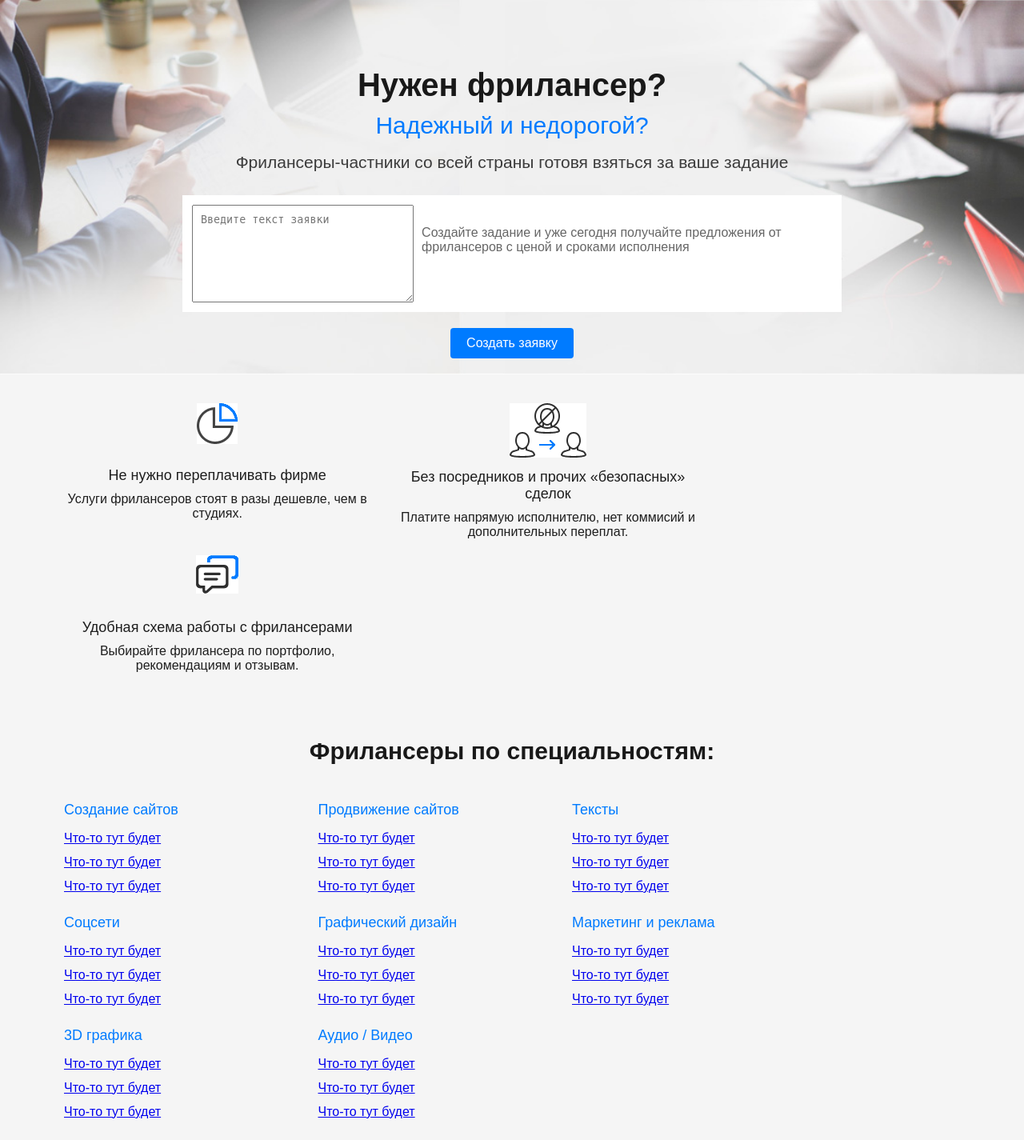
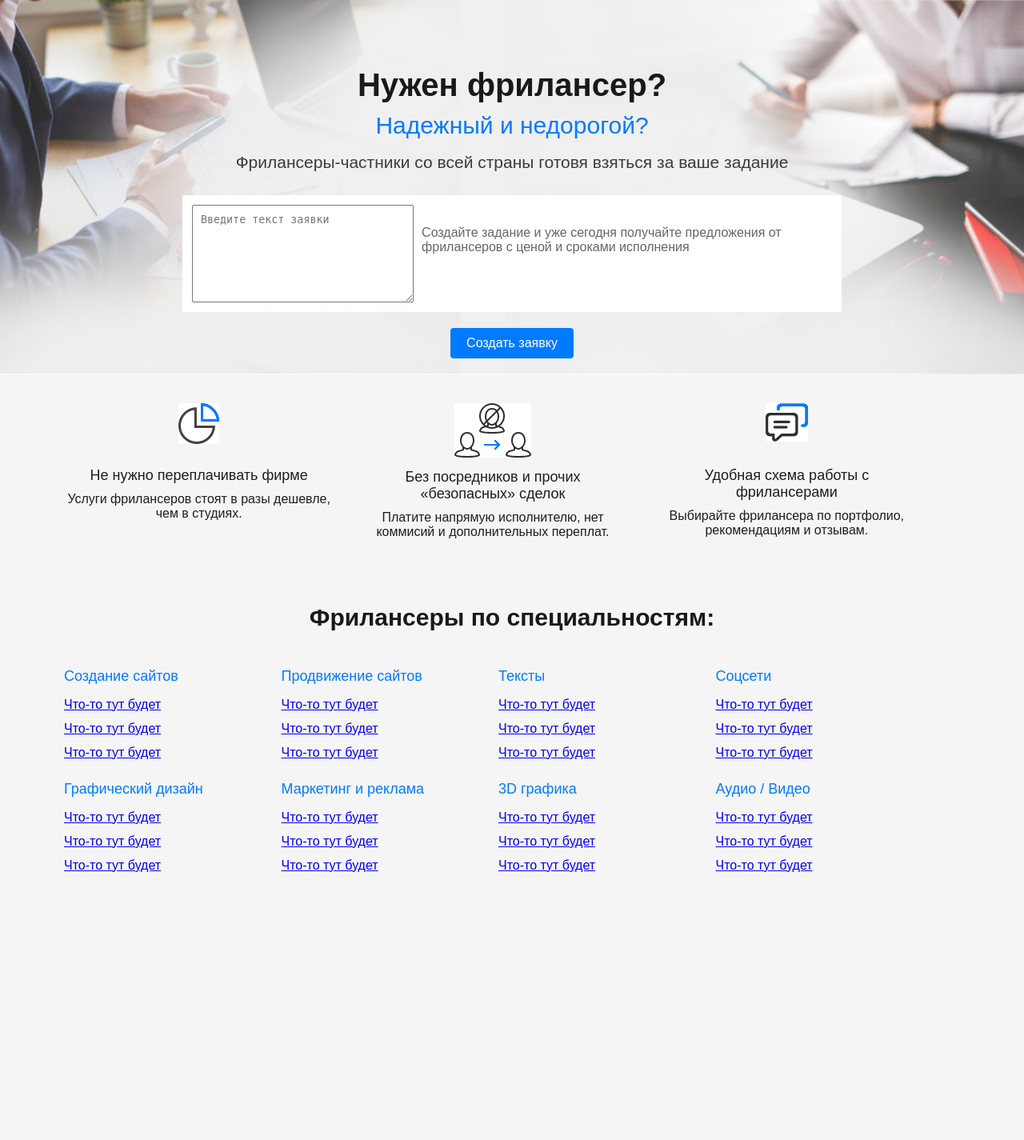
Before and after one commit to taknenado/Freelance-seeker, a PHP site: page / in a window 1280 px wide. Shown: the part 91-1516 px from the top of the page at 80% size. After the commit the page ends 1181 px from the top, so only its background shows below. Run offline with PHP 8.4, Linux system fonts and the light colour scheme.

Commit message:
Update test2.css

```diff
--- a/css/test2.css
+++ b/css/test2.css
@@ -71,7 +71,7 @@
 }
 
 .col-xs-6 {
-	width: 50%;
+	width: 25%;
 }
 
 .col-xs-5 {
@@ -288,7 +288,7 @@
 	}
 
 	.col-sm-4 {
-		width: 33.33333333%;
+		width: 29.33333333%;
 	}
 
 	.col-sm-3 {
@@ -502,7 +502,7 @@
 	}
 
 	.col-md-3 {
-		width: 25%;
+		width: 21%;
 	}
 
 	.col-md-2 {
```
